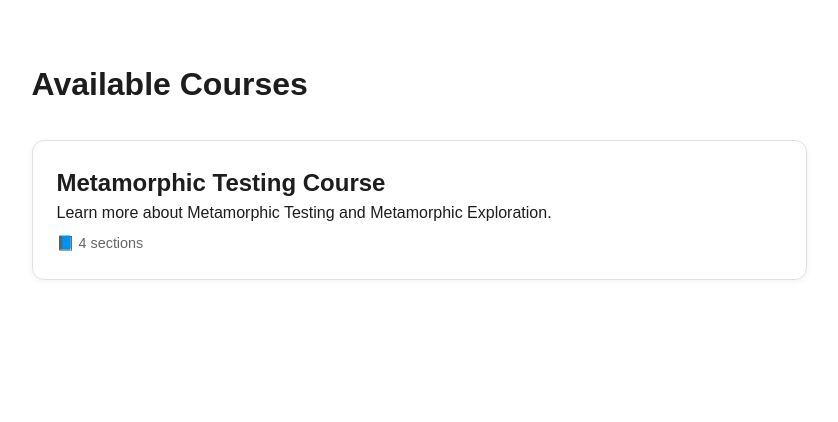
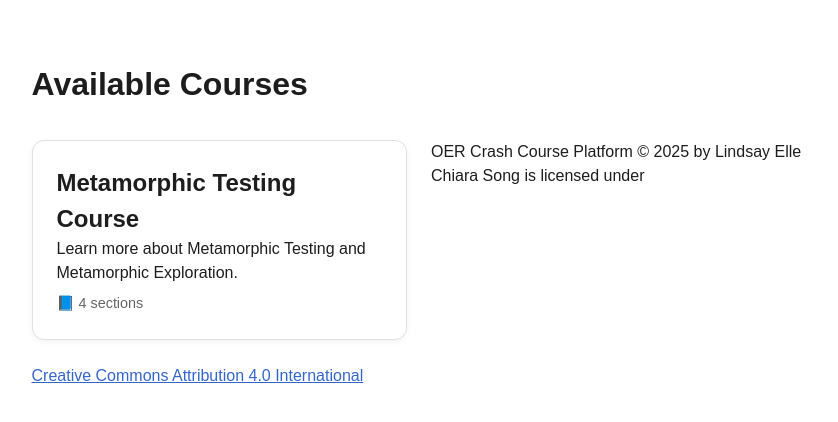
Before and after one commit to lindsayelle/Crash_Course_OER, a Next.js app: page / in a window 1280 px wide. Shown: the top 422 px of the page, without its empty margins (221-1059 px from the left). Built offline with nearby package versions, Linux system fonts and the light colour scheme.

Commit message:
Updated Metadata

```diff
--- a/src/app/page.js
+++ b/src/app/page.js
@@ -14,6 +14,7 @@ export default async function HomePage() {
           const progress = course.progress || 0;
 
           return (
+            <>
               <Link
                 key={course.id}
                 href={routes.courseInfo(course.id)}
@@ -25,6 +26,8 @@ export default async function HomePage() {
                 </div>
                 <p className={styles.sectionCount}>📘 {totalSections} sections</p>
               </Link>
+              OER Crash Course Platform © 2025 by Lindsay Elle Chiara Song is licensed under <a href="https://creativecommons.org/licenses/by/4.0/?ref=chooser-v1">Creative Commons Attribution 4.0 International </a>
+            </>
           );
         })}
       </div>
```
Also changed, not shown: 1 other file (tests, documents, lock files or other folders). Lines whose indentation alone changed are shown as unchanged.
